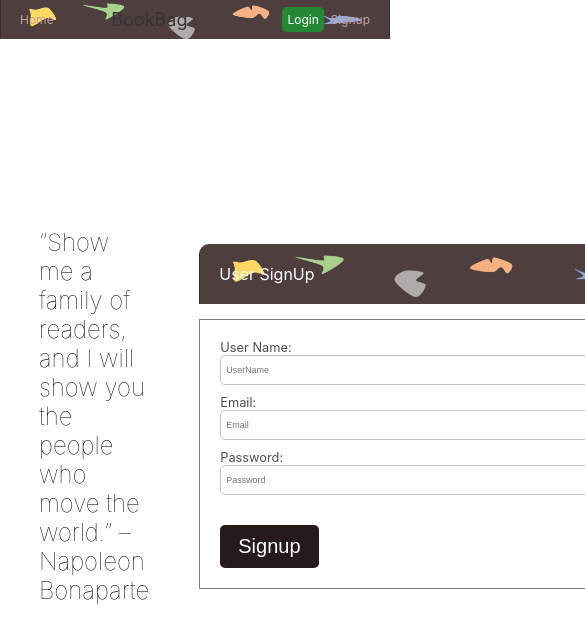
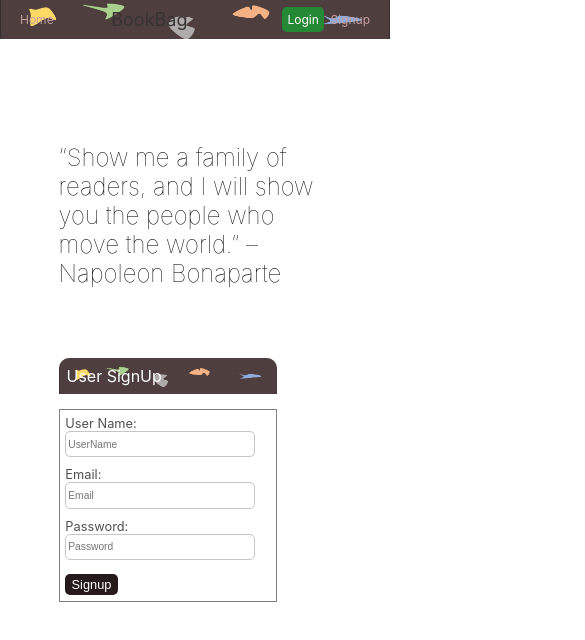
Before and after one commit to deepaksaroha/rating-review, a React (Create React App) app: page /signup in a window 390 px wide. Shown: the top 640 px of the page, 585 px wide, since content can reach past the window. Built offline with nearby package versions, Linux system fonts and the light colour scheme; no server answers.

Commit message:
added responsiveness to signup page

```diff
--- a/src/components/Signup.js
+++ b/src/components/Signup.js
@@ -124,7 +124,7 @@ class Signup extends React.Component{
                 <div className="outer-box">
                     <h2>“Show me a family of readers, and I will show you the people who move the world.” – Napoleon Bonaparte</h2>
                     <div className="signup-form-box">
-                        <form>
+                        <form className="form-box">
                             <p id="signup-heading">User SignUp</p>
                             <div className="signup-input-box">
                                 <label>User Name: </label><br/>
--- a/src/css/Signup.css
+++ b/src/css/Signup.css
@@ -3,21 +3,22 @@ body{
 }
 
 .outer-box{
-    width: 80%;
+    width: 70%;
     margin: 20vh auto;
     display: grid;
     grid-template-columns: 1fr 1fr;
     gap: 50px;
     align-items: center;
+    font-size: 1.7vw;
 }
 
 .signup-form-box{
-    width: fit-content;
+    width: 90%;
 }
 
 #signup-heading{
     border-radius: 10px 10px 0 0;
-    padding: 20px;
+    padding: 0.5em;
     font-size: 1em;
     color: white;
     margin: 0 0 15px 0;
@@ -27,7 +28,7 @@ body{
 }
 
 .signup-input-box{
-    padding: 20px;
+    padding: 1.5vw;
     font-size: 0.8em;
     border: 1px solid grey;
 }
@@ -37,10 +38,10 @@ body{
     outline: none;
     border: 1px solid rgb(197, 197, 197);
     border-radius: 5px;
-    font-size: 0.7em;
-    padding: 5px;
+    font-size: 0.8em;
+    padding: 0.5vw;
     height: 2em;
-    width: 400px;
+    width: 90%;
     margin-bottom: 10px;
 }
 
@@ -49,10 +50,10 @@ body{
     outline: none;
     border-radius: 5px;
     background-color: rgb(39, 26, 26);
-    font-size: 20px;
+    font-size: 1em;
     color: white;
-    padding: 10px 18px;
-    margin-top: 20px;
+    padding: 0.8vw 1.6vw;
+    margin-top: 1vw;
 }
 
 label{
@@ -71,3 +72,16 @@ h2{
     font-size: 0.8em;
     max-width: 400px;
 }
+
+@media screen and (max-width: 650px) {
+    .outer-box{
+        margin: 10vh auto;
+        font-size: 16px;
+        grid-template-columns: 1fr;
+    }
+    .signup-form-box{
+        width: 80%;
+        border-radius: 10px 10px;
+    }
+
+}
```
